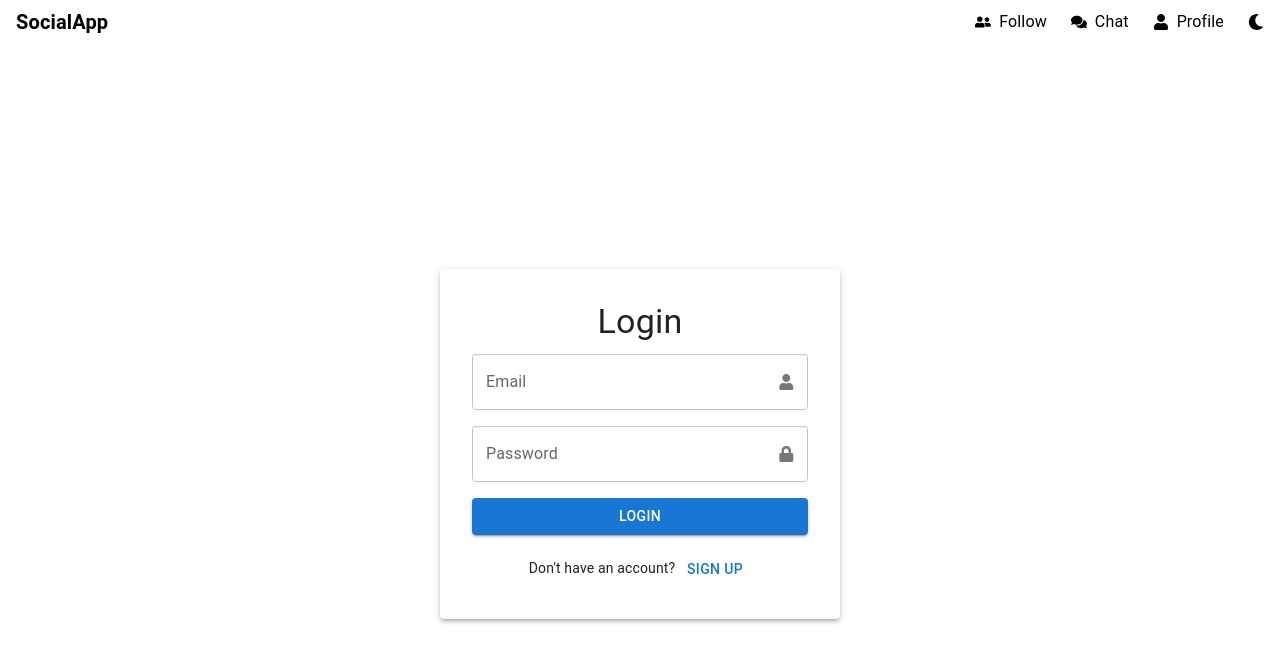
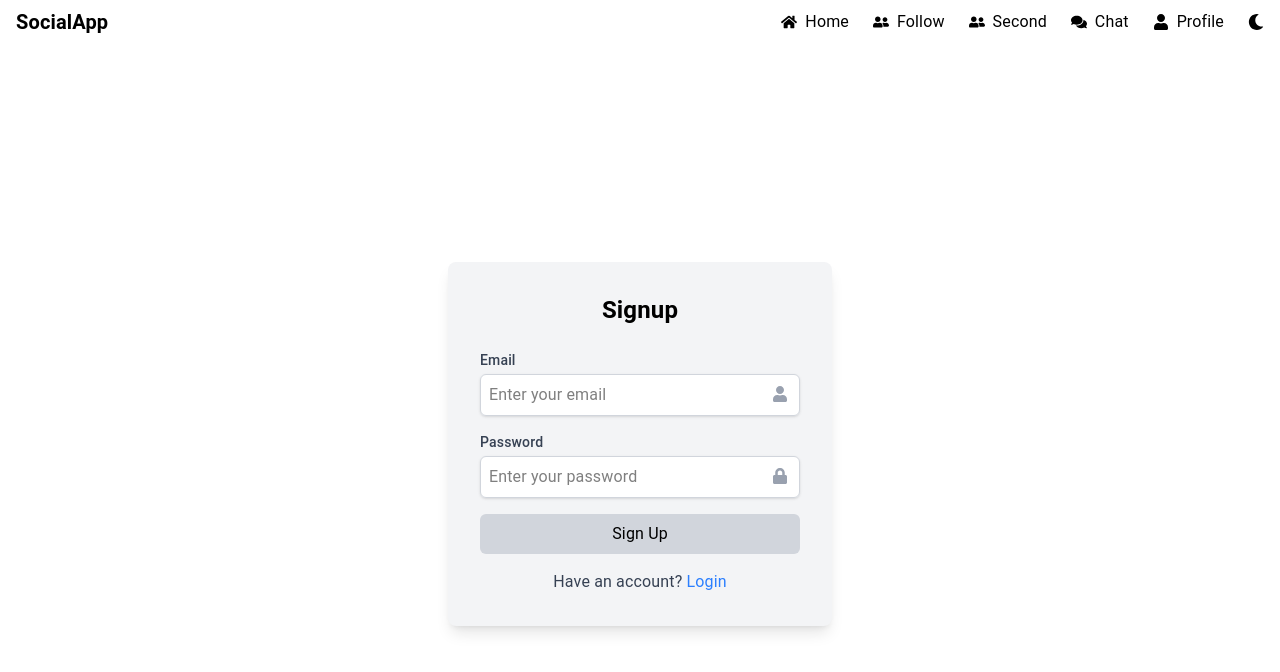
Before and after one commit to fatimamaqsood29/chat, a React (Vite) app: page /login in a window 1280 px wide. Shown: the top 672 px of the page. Built offline with nearby package versions, Linux system fonts and the light colour scheme.

Commit message:
dashborad

```diff
--- a/package.json
+++ b/package.json
@@ -26,6 +26,7 @@
     "react-hot-toast": "^2.5.1",
     "react-icons": "^5.4.0",
     "react-router-dom": "^7.1.4",
+    "react-toastify": "^11.0.3",
     "tailwindcss": "^4.0.2",
     "zod": "^3.24.1"
   },
--- a/src/App.jsx
+++ b/src/App.jsx
@@ -1,12 +1,14 @@
 import React from 'react';
 import { BrowserRouter as Router, Routes, Route } from 'react-router-dom';
-import { Toaster } from 'react-hot-toast'; // Import toast provider
+import { Toaster } from 'react-hot-toast';
 import Login from './components/Login';
 import Signup from './components/Signup';
 import Follow from './pages/Follow';
 import Chat from './pages/Chat';
 import Navbar from './components/Navbar';
 import ProfileScreen from './components/ProfileScreen';
+import Second from './components/Second';
+import Home from './pages/Home'; // Import Home component
 import { ThemeProviderWrapper } from './ThemeContext';
 
 export default function App() {
@@ -14,14 +16,17 @@ export default function App() {
     <ThemeProviderWrapper>
       <Router>
         <div className="min-h-screen">
+          {/* Navigation Bar */}
           <Navbar />
           {/* Toast notifications */}
           <Toaster position="top-right" reverseOrder={false} />
           <Routes>
-            <Route path="/" element={<Login />} />
+            <Route path="/" element={<Home />} /> {/* Home route */}
             <Route path="/signup" element={<Signup />} />
             <Route path="/login" element={<Login />} />
             <Route path="/follow" element={<Follow />} />
+            <Route path="/second" element={<Second />} />
+
             <Route path="/chat/:userId" element={<Chat />} />
             <Route path="/profile" element={<ProfileScreen />} />
           </Routes>
--- a/src/components/Login.jsx
+++ b/src/components/Login.jsx
@@ -5,9 +5,9 @@ import { z } from 'zod';
 import { useNavigate } from 'react-router-dom';
 import { toast } from 'react-hot-toast';
 import { FaUser, FaLock } from 'react-icons/fa';
-import { TextField, Button, Typography, Box, Paper } from '@mui/material';
-import { useThemeContext } from '../ThemeContext';
+import { useThemeContext } from '../ThemeContext'; // Import the theme context
 
+// Schema for form validation
 const loginSchema = z.object({
   email: z.string().email('Invalid email address'),
   password: z.string().min(6, 'Password must be at least 6 characters'),
@@ -19,87 +19,58 @@ export default function Login() {
     resolver: zodResolver(loginSchema),
   });
 
-  const { darkMode } = useThemeContext();
+  const { darkMode } = useThemeContext(); // Get the current theme context
 
-  const onSubmit = async (data) => {
-    toast.loading('Logging in...');
-
-    try {
-      const response = await fetch(`${import.meta.env.VITE_API_BASE_URL}/api/users/login`, {
-        method: 'POST',
-        headers: {
-          'Content-Type': 'application/json',
-        },
-        body: JSON.stringify(data),
-            });
-
-      const result = await response.json();
-      toast.dismiss();
-
-      if (response.ok) {
+  const onSubmit = (data) => {
     toast.success('Logged in successfully!');
-        navigate('/follow'); // Navigate to your desired page after login
-      } else {
-        toast.error(result.message || 'Login failed. Please check your credentials.');
-      }
-    } catch (error) {
-      toast.dismiss();
-      toast.error('An error occurred. Please try again.');
-    }
+    navigate('/second'); // Navigate to the follow page after login
   };
 
   return (
-    <Box
-      display="flex"
-      justifyContent="center"
-      alignItems="center"
-      minHeight="100vh"
-      bgcolor={darkMode ? 'background.default' : 'background.paper'}
-    >
-      <Paper elevation={3} sx={{ p: 4, width: 400, bgcolor: darkMode ? 'grey.800' : 'white' }}>
-        <Typography variant="h4" textAlign="center" gutterBottom color={darkMode ? 'grey.100' : 'text.primary'}>
-          Login
-        </Typography>
-        <form onSubmit={handleSubmit(onSubmit)}>
-          <Box mb={2}>
-            <TextField
-              label="Email"
-              fullWidth
+    <div className={`min-h-screen flex items-center justify-center ${darkMode ? 'bg-black' : 'bg-white'}`}>
+      <div className={`p-8 rounded-lg shadow-lg w-96 ${darkMode ? 'bg-gray-800' : 'bg-gray-100'}`}>
+        <h2 className={`text-2xl font-bold mb-6 text-center ${darkMode ? 'text-white' : 'text-black'}`}>Signup</h2>
+        <form onSubmit={handleSubmit(onSubmit)} className="space-y-4">
+          <div>
+            <label className={`block text-sm font-medium ${darkMode ? 'text-gray-300' : 'text-gray-700'}`}>Email</label>
+            <div className="mt-1 relative rounded-md shadow-sm">
+              <input
                 type="email"
                 {...register('email')}
-              error={!!errors.email}
-              helperText={errors.email?.message}
-              variant="outlined"
-              InputProps={{
-                endAdornment: <FaUser style={{ color: darkMode ? '#bbb' : '#777' }} />,
-              }}
+                className={`w-full p-2 border rounded-md focus:outline-none focus:ring-2 focus:ring-black ${darkMode ? 'bg-gray-700 text-white border-gray-600' : 'bg-white text-black border-gray-300'}`}
+                placeholder="Enter your email"
               />
-          </Box>
-          <Box mb={2}>
-            <TextField
-              label="Password"
-              fullWidth
+              <FaUser className="absolute right-3 top-3 text-gray-400" />
+            </div>
+            {errors.email && <p className="text-red-500 text-sm mt-1">{errors.email.message}</p>}
+          </div>
+          <div>
+            <label className={`block text-sm font-medium ${darkMode ? 'text-gray-300' : 'text-gray-700'}`}>Password</label>
+            <div className="mt-1 relative rounded-md shadow-sm">
+              <input
                 type="password"
                 {...register('password')}
-              error={!!errors.password}
-              helperText={errors.password?.message}
-              variant="outlined"
-              InputProps={{
-                endAdornment: <FaLock style={{ color: darkMode ? '#bbb' : '#777' }} />,
-              }}
+                className={`w-full p-2 border rounded-md focus:outline-none focus:ring-2 focus:ring-black ${darkMode ? 'bg-gray-700 text-white border-gray-600' : 'bg-white text-black border-gray-300'}`}
+                placeholder="Enter your password"
               />
-          </Box>
-          <Button type="submit" variant="contained" color="primary" fullWidth>
+              <FaLock className="absolute right-3 top-3 text-gray-400" />
+            </div>
+            {errors.password && <p className="text-red-500 text-sm mt-1">{errors.password.message}</p>}
+          </div>
+          <button
+            type="submit"
+            className={`w-full p-2 rounded-md ${darkMode ? 'bg-gray-600 text-white hover:bg-gray-500' : 'bg-gray-300 text-black hover:bg-gray-400'} transition duration-300`}
+          >
+            Sign Up
+          </button>
+        </form>
+        <p className={`mt-4 text-center ${darkMode ? 'text-gray-300' : 'text-gray-700'}`}>
+          Have an account?{' '}
+          <button onClick={() => navigate('/login')} className={`text-blue-500 hover:underline ${darkMode ? 'text-blue-400' : 'text-blue-500'}`}>
             Login
-          </Button>
-        </form>
-        <Typography variant="body2" textAlign="center" mt={2}>
-          Don't have an account?{' '}
-          <Button onClick={() => navigate('/signup')} variant="text" color="primary">
-            Sign up
-          </Button>
-        </Typography>
-      </Paper>
-    </Box>
+          </button>
+        </p>
+      </div>
+    </div>
   );
 }
--- a/src/components/Navbar.jsx
+++ b/src/components/Navbar.jsx
@@ -1,6 +1,6 @@
 import React from 'react';
 import { Link } from 'react-router-dom';
-import { FaUserFriends, FaComments, FaSun, FaMoon, FaUser } from 'react-icons/fa';
+import { FaUserFriends, FaComments, FaSun, FaMoon, FaUser, FaHome } from 'react-icons/fa';
 import { useThemeContext } from '../ThemeContext';
 
 export default function Navbar() {
@@ -16,9 +16,16 @@ export default function Navbar() {
 
         {/* Navigation Links */}
         <div className="flex items-center space-x-6">
+          <Link to="/" className="flex items-center hover:text-blue-500">
+            <FaHome className="mr-2" /> Home
+          </Link>
           <Link to="/follow" className="flex items-center hover:text-blue-500">
             <FaUserFriends className="mr-2" /> Follow
           </Link>
+          <Link to="/second" className="flex items-center hover:text-blue-500">
+            <FaUserFriends className="mr-2" /> Second
+          </Link>
+
           <Link to="/chat" className="flex items-center hover:text-blue-500">
             <FaComments className="mr-2" /> Chat
           </Link>
--- a/src/components/ProfileScreen.jsx
+++ b/src/components/ProfileScreen.jsx
@@ -8,6 +8,8 @@ import {
   Button,
 } from '@mui/material';
 import { PhotoCamera, VideoLibrary, Add } from '@mui/icons-material';
+import { ToastContainer, toast } from 'react-toastify';
+import 'react-toastify/dist/ReactToastify.css';
 
 function ProfileScreen() {
   const [previewImage, setPreviewImage] = useState('');
@@ -20,6 +22,7 @@ function ProfileScreen() {
     const file = event.target.files[0];
     if (file) {
       setPreviewImage(URL.createObjectURL(file));
+      toast.success('Profile picture updated successfully!');
     }
   };
 
@@ -32,6 +35,7 @@ function ProfileScreen() {
         type,
       };
       setHighlights(newHighlights);
+      toast.success('Highlight uploaded successfully!');
     }
   };
 
@@ -41,9 +45,11 @@ function ProfileScreen() {
       if (type === 'image') {
         const newImages = files.map(file => URL.createObjectURL(file));
         setUploadedImages(prevImages => [...prevImages, ...newImages]);
+        toast.success(`${files.length} image(s) uploaded successfully!`);
       } else if (type === 'reel') {
         const newReels = files.map(file => URL.createObjectURL(file));
         setUploadedReels(prevReels => [...prevReels, ...newReels]);
+        toast.success(`${files.length} reel(s) uploaded successfully!`);
       }
     }
   };
@@ -54,6 +60,8 @@ function ProfileScreen() {
 
   return (
     <Box display="flex" flexDirection="column" alignItems="center" p={4}>
+      <ToastContainer position="top-right" autoClose={3000} />
+
       <Box display="flex" alignItems="center" justifyContent="space-around" width="100%">
         <Box display="flex" alignItems="center" gap={3}>
           <Box textAlign="center">
--- /dev/null
+++ b/src/components/Second.jsx
@@ -0,0 +1,105 @@
+import { useState } from 'react';
+import {
+  Box,
+  Typography,
+  Card,
+  CardMedia,
+  CardContent,
+  IconButton,
+  Avatar,
+  TextField,
+  Button,
+  Grid
+} from '@mui/material';
+import { Favorite, FavoriteBorder, ChatBubbleOutline } from '@mui/icons-material';
+
+function Second() {
+  const [posts, setPosts] = useState([
+    {
+      id: 1,
+      user: 'John Doe',
+      avatar: '/default-avatar.png',
+      media: '/example-image.jpg', // Replace with real image/reel URL
+      type: 'image', // 'image' or 'reel'
+      likes: 10,
+      liked: false,
+      comments: [],
+    }
+  ]);
+
+  const handleLike = (postId) => {
+    setPosts(posts.map(post =>
+      post.id === postId ? { ...post, liked: !post.liked, likes: post.liked ? post.likes - 1 : post.likes + 1 } : post
+    ));
+  };
+
+  const handleAddComment = (postId, comment) => {
+    setPosts(posts.map(post =>
+      post.id === postId ? { ...post, comments: [...post.comments, comment] } : post
+    ));
+  };
+
+  return (
+    <Box p={4}>
+      <Typography variant="h4" mb={2}>
+        Home Feed
+      </Typography>
+      <Grid container spacing={2}>
+        {posts.map((post) => (
+          <Grid item xs={12} md={6} lg={4} key={post.id}>
+            <Card>
+              <CardContent>
+                <Box display="flex" alignItems="center" gap={2}>
+                  <Avatar src={post.avatar} />
+                  <Typography variant="h6">{post.user}</Typography>
+                </Box>
+              </CardContent>
+              <CardMedia
+                component={post.type === 'image' ? 'img' : 'video'}
+                src={post.media}
+                controls={post.type === 'reel'}
+                alt="Post media"
+                style={{ width: '100%', height: '300px', objectFit: 'cover' }}
+              />
+              <CardContent>
+                <Box display="flex" alignItems="center" gap={2}>
+                  <IconButton onClick={() => handleLike(post.id)}>
+                    {post.liked ? <Favorite color="error" /> : <FavoriteBorder />}
+                  </IconButton>
+                  <Typography>{post.likes} Likes</Typography>
+                </Box>
+                <Box mt={2}>
+                  <Typography variant="h6">Comments:</Typography>
+                  {post.comments.map((comment, index) => (
+                    <Typography key={index} variant="body2">
+                      {comment}
+                    </Typography>
+                  ))}
+                </Box>
+                <Box mt={2} display="flex" gap={2}>
+                  <TextField
+                    variant="outlined"
+                    size="small"
+                    placeholder="Write a comment..."
+                    fullWidth
+                    onKeyDown={(e) => {
+                      if (e.key === 'Enter' && e.target.value) {
+                        handleAddComment(post.id, e.target.value);
+                        e.target.value = '';
+                      }
+                    }}
+                  />
+                  <IconButton>
+                    <ChatBubbleOutline />
+                  </IconButton>
+                </Box>
+              </CardContent>
+            </Card>
+          </Grid>
+        ))}
+      </Grid>
+    </Box>
+  );
+}
+
+export default Second;
```
Also changed, not shown: 1 other file (tests, documents, lock files or other folders). Lines whose indentation alone changed are shown as unchanged.
